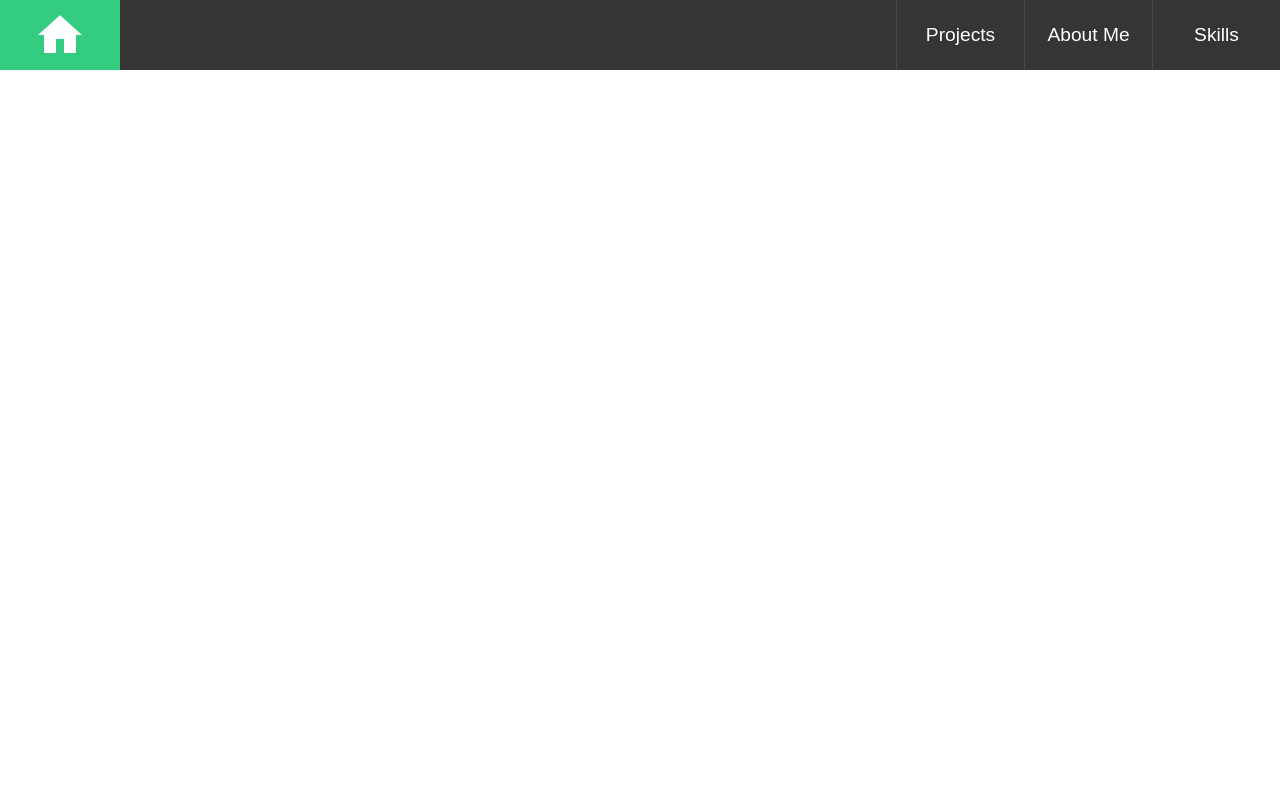
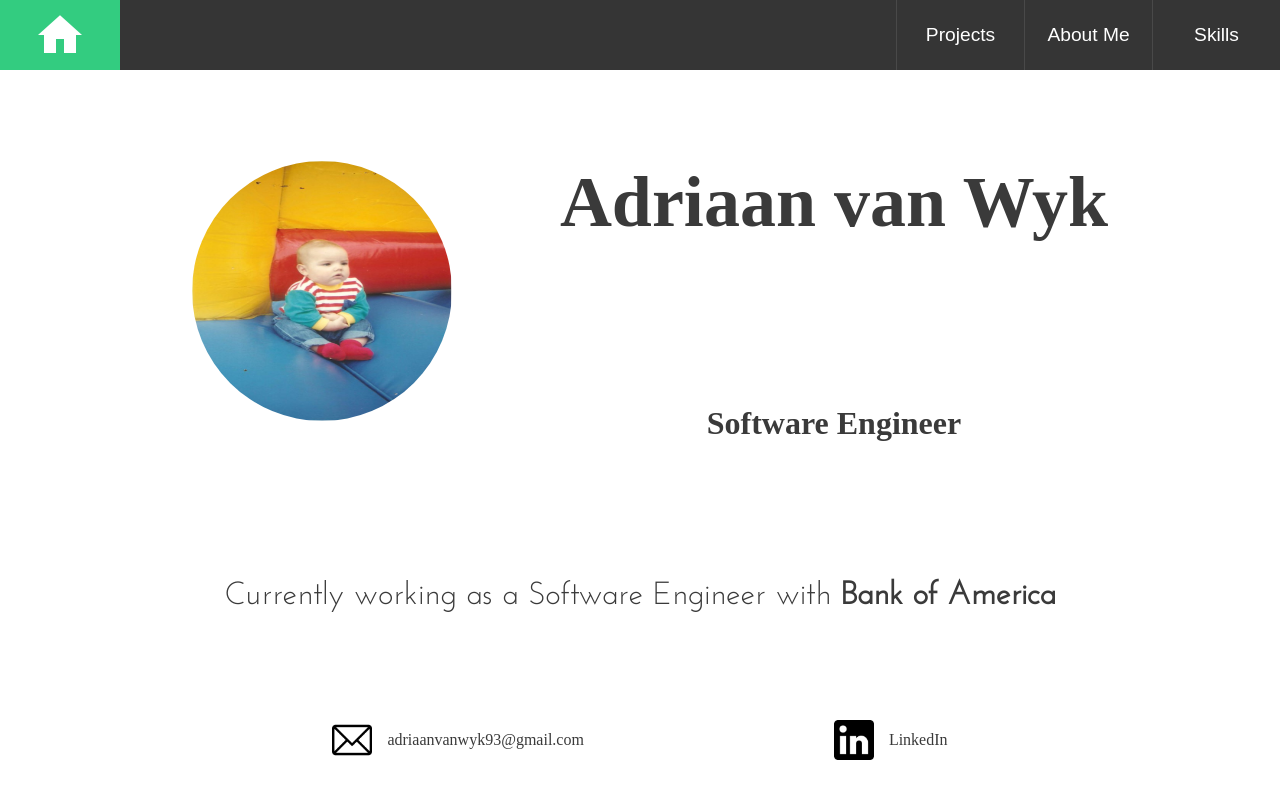
Before and after one commit to AdriaanvanWyk/personal-site, a plain HTML site: page index.html in a window 1280 px wide. Drawn offline with Linux system fonts and the light colour scheme.

Commit message:
Added some home page styling

```diff
--- a/index.html
+++ b/index.html
@@ -25,8 +25,8 @@
                     <div class="project-panel"></div>
                 </div>
 
-                <div class="home">
-                        <img src='../static/images/headshot.jpg'>
+                <div class="home in-focus">
+                        <img src='../static/images/headshot.jpg' class="headshot">
                         <h1>Adriaan van Wyk</h1>
                         <h2>Software Engineer</h2>
                         <p class="description">
@@ -35,8 +35,10 @@
                         <div class="contact-info">
                             <img src="../static/images/email.png">
                             <p>adriaanvanwyk93@gmail.com</p>
-                            <img src="../static/images/linkedin-logo.png">
-                            <p>LinkedIn </p>
+                            <a href="https://linkedin.com/in/adriaan-van-wyk-4740b5122" class="linkedin-link">
+                                <img src="../static/images/linkedin-logo.png">
+                                <p>LinkedIn </p>
+                            </a>
                         </div>
                 </div>
 
--- a/src/mainContentPanelChange.js
+++ b/src/mainContentPanelChange.js
@@ -1,6 +1,6 @@
 
 
-var CURRENT_PANEL_NAME = 'about-me'
+var CURRENT_PANEL_NAME = 'home'
 changePanel = targetPanelName => {
 
     if(CURRENT_PANEL_NAME !== targetPanelName) {
--- a/static/main.css
+++ b/static/main.css
@@ -16,6 +16,7 @@
     --navigation-background: #353535;
     --main-page-background-color: rgba(255, 255, 255, 0.651);
     --accent-color: #33cc80;
+    --main-font: #3a3a3a;
 }
 
 html {
@@ -87,7 +88,72 @@ nav button:hover {
     display: grid;
     grid-template-areas: "left main right";
     grid-template-columns: 10% 80% 10%;
+    color: var(--main-font);
 }
+
+/* ================= HOME ================= */
+
+.main-content .home {
+    height: 100%;
+    grid-area: main;
+    position: relative;
+    left: 100vw;
+    transition:left 0.2s linear;
+    display: grid;
+    grid-template-areas: "img name"
+                         "img title"
+                         "description description"
+                         "contact contact";
+    align-items: center;
+    justify-items: center;
+}
+
+.home h1 {
+    font-size: 4.5rem;
+}
+
+.home h2 {
+    font-size: 2rem;
+}
+
+.home .description {
+    grid-area: description;
+    font-size: 2em;
+    font-family: 'Lucida Sans', 'Lucida Sans Regular', 'Lucida Grande', 'Lucida Sans Unicode', Geneva, Verdana, sans-serif;
+    font-family: 'JosefinSans';
+}
+
+.home > img {
+    grid-area: img;
+    border-radius: 50%;
+    width: 300px;
+    height: 300px;
+    padding: 20px;
+}
+
+.contact-info img {
+    width: 40px;
+    height: 40px;
+    margin-right: 15px;
+}
+
+.linkedin-link {
+    padding-left: 250px;
+    display: flex;
+    align-items: center;
+    text-decoration: none;
+    color: var(--main-font);
+
+}
+
+.home .contact-info {
+    grid-area: contact;
+    display: flex;
+    justify-content: center;
+    align-items: center;
+}
+
+
 
 
 .main-content .projects {
@@ -106,14 +172,6 @@ nav button:hover {
     background-color: rgb(54, 232, 238);
     transition:left 0.2s linear;
 
-}
-
-.main-content .home {
-    grid-area: main;
-    position: relative;
-    left: 100vw;
-    background-color: rgb(255, 27, 65);
-    transition:left 0.2s linear;
 }
 
 .main-content .skills {
```
